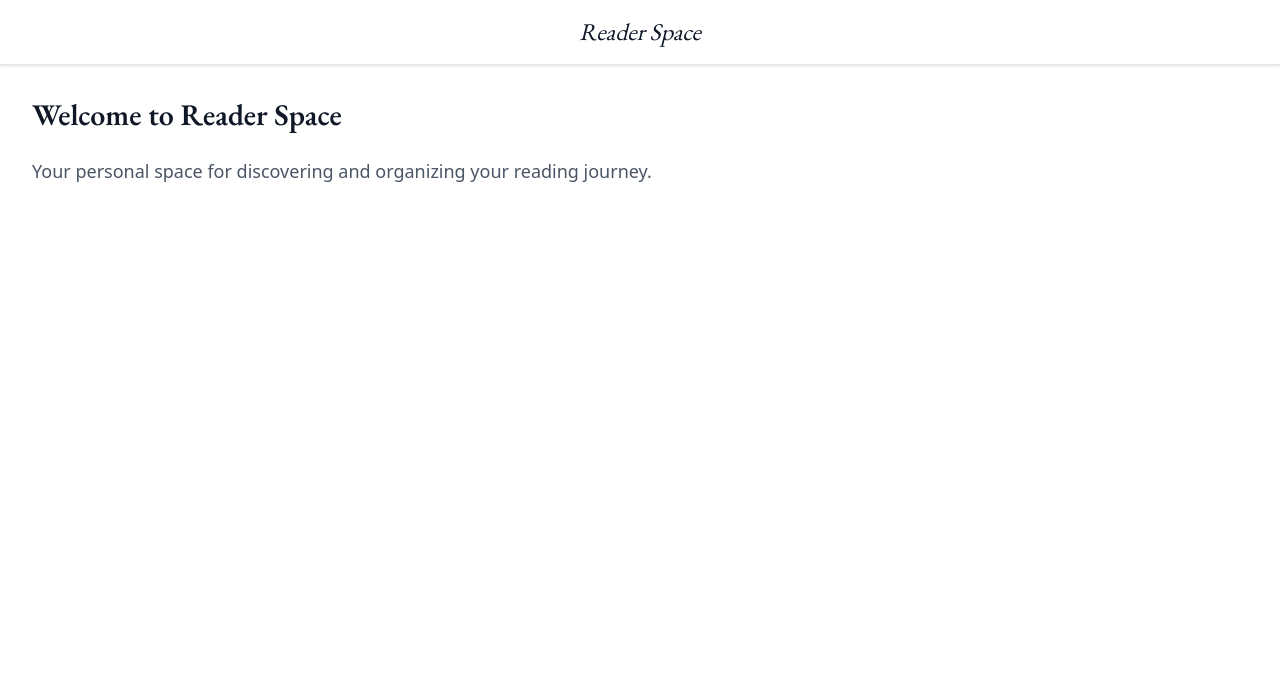
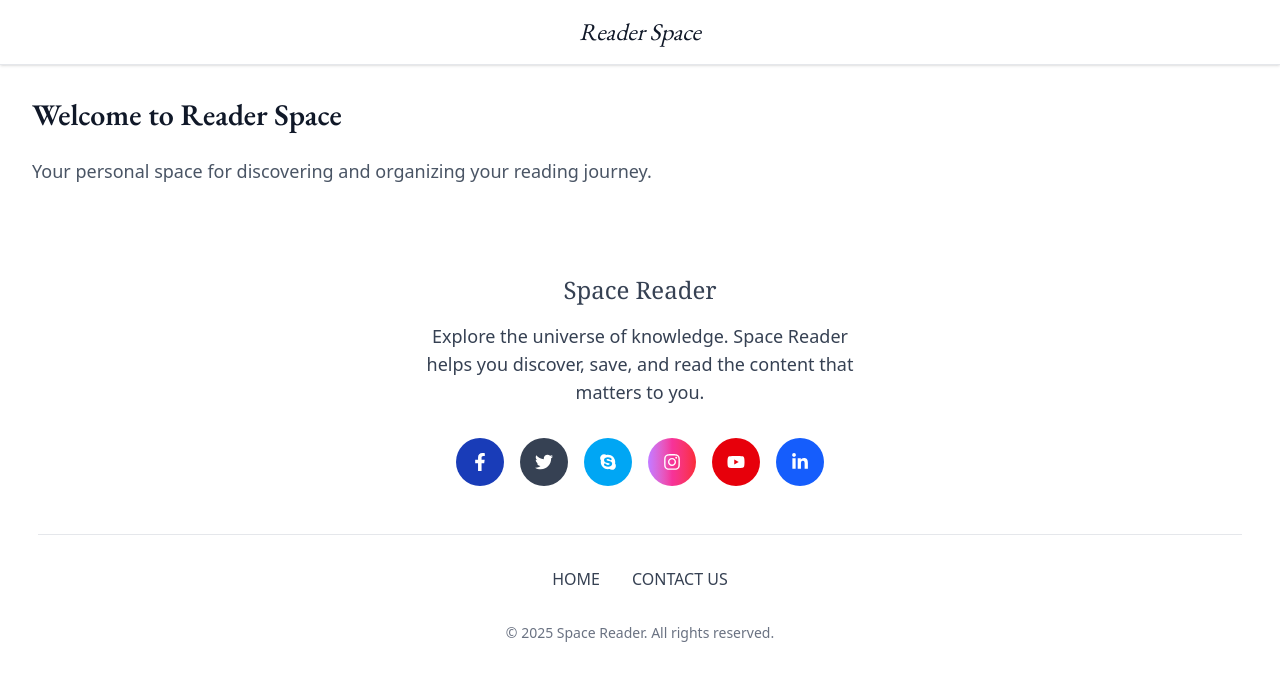
Before and after one commit to MatheusVieira97/reader-space, a Next.js app: page / in a window 1280 px wide. Shown: the top 680 px of the page. Built offline with nearby package versions, Linux system fonts and the light colour scheme.

Commit message:
feat: add Footer component to layout and update EB Garamond font weights

```diff
--- a/src/app/layout.tsx
+++ b/src/app/layout.tsx
@@ -2,10 +2,12 @@ import type { Metadata } from "next";
 import { EB_Garamond, Fira_Sans } from "next/font/google";
 import "./globals.css";
 import Header from "@/components/Header";
+import Footer from "@/components/Footer";
 
 const ebGaramond = EB_Garamond({
   variable: "--font-eb-garamond",
   subsets: ["latin"],
+  weight: ["400", "600"],
 });
 
 const firaSans = Fira_Sans({
@@ -49,6 +51,7 @@ export default function RootLayout({
       >
         <Header />
         {children}
+        <Footer />
       </body>
     </html>
   );
--- /dev/null
+++ b/src/components/Footer.tsx
@@ -0,0 +1,48 @@
+import Link from "next/link";
+import { FaFacebookF, FaInstagram, FaLinkedinIn, FaSkype, FaTwitter, FaYoutube } from "react-icons/fa";
+
+export default function Footer() {
+  return (
+    <footer className="bg-white text-gray-700 py-10 mx-[7%] md:mx-[5%] lg:mx-[3%]" aria-labelledby="footer-heading">
+      <h2 id="footer-heading" className="sr-only">Footer</h2>
+      <div>
+        <div className="flex flex-col items-center text-center">
+          <div className="text-2xl sm:text-3xl md:text-4xl lg:text-4xl xl:text-5xl font-serif">
+            <span className="font-light text-sm sm:text-base md:text-lg lg:text-xl xl:text-2xl">Space Reader</span>
+          </div>
+          <p className="max-w-md my-4 text-xs sm:text-sm md:text-base lg:text-base xl:text-lg">
+            Explore the universe of knowledge. Space Reader helps you discover, save, and read the content that matters to you.
+          </p>
+          <div className="flex space-x-4 my-4">
+            <Link href="https://facebook.com" aria-label="Follow us on Facebook" target="_blank" rel="noopener noreferrer" className="w-8 h-8 sm:w-9 sm:h-9 md:w-10 md:h-10 lg:w-10 lg:h-10 xl:w-12 xl:h-12 bg-blue-800 text-white rounded-full flex items-center justify-center">
+              <FaFacebookF className="text-xs sm:text-sm md:text-base lg:text-base xl:text-lg" />
+            </Link>
+            <Link href="https://twitter.com" aria-label="Follow us on Twitter" target="_blank" rel="noopener noreferrer" className="w-8 h-8 sm:w-9 sm:h-9 md:w-10 md:h-10 lg:w-10 lg:h-10 xl:w-12 xl:h-12 bg-gray-700 text-white rounded-full flex items-center justify-center">
+              <FaTwitter className="text-xs sm:text-sm md:text-base lg:text-base xl:text-lg" />
+            </Link>
+            <Link href="https://skype.com" aria-label="Contact us on Skype" target="_blank" rel="noopener noreferrer" className="w-8 h-8 sm:w-9 sm:h-9 md:w-10 md:h-10 lg:w-10 lg:h-10 xl:w-12 xl:h-12 bg-sky-500 text-white rounded-full flex items-center justify-center">
+              <FaSkype className="text-xs sm:text-sm md:text-base lg:text-base xl:text-lg" />
+            </Link>
+            <Link href="https://instagram.com" aria-label="Follow us on Instagram" target="_blank" rel="noopener noreferrer" className="w-8 h-8 sm:w-9 sm:h-9 md:w-10 md:h-10 lg:w-10 lg:h-10 xl:w-12 xl:h-12 bg-gradient-to-r from-purple-400 via-pink-500 to-red-500 text-white rounded-full flex items-center justify-center">
+              <FaInstagram className="text-xs sm:text-sm md:text-base lg:text-base xl:text-lg" />
+            </Link>
+            <Link href="https://youtube.com" aria-label="Subscribe to our Youtube channel" target="_blank" rel="noopener noreferrer" className="w-8 h-8 sm:w-9 sm:h-9 md:w-10 md:h-10 lg:w-10 lg:h-10 xl:w-12 xl:h-12 bg-red-600 text-white rounded-full flex items-center justify-center">
+              <FaYoutube className="text-xs sm:text-sm md:text-base lg:text-base xl:text-lg" />
+            </Link>
+            <Link href="https://linkedin.com" aria-label="Follow us on LinkedIn" target="_blank" rel="noopener noreferrer" className="w-8 h-8 sm:w-9 sm:h-9 md:w-10 md:h-10 lg:w-10 lg:h-10 xl:w-12 xl:h-12 bg-blue-600 text-white rounded-full flex items-center justify-center">
+              <FaLinkedinIn className="text-xs sm:text-sm md:text-base lg:text-base xl:text-lg" />
+            </Link>
+          </div>
+        </div>
+        <hr className="my-8 border-gray-200" />
+        <div className="flex justify-center space-x-8 text-xs sm:text-sm md:text-sm lg:text-sm xl:text-base font-medium">
+          <Link href="/" className="hover:text-gray-900">HOME</Link>
+          <Link href="/contact" className="hover:text-gray-900">CONTACT US</Link>
+        </div>
+        <div className="text-center text-gray-500 text-xs sm:text-xs md:text-sm lg:text-sm xl:text-sm mt-8 mb-8">
+          <p>&copy; {new Date().getFullYear()} Space Reader. All rights reserved.</p>
+        </div>
+      </div>
+    </footer>
+  );
+}
```
